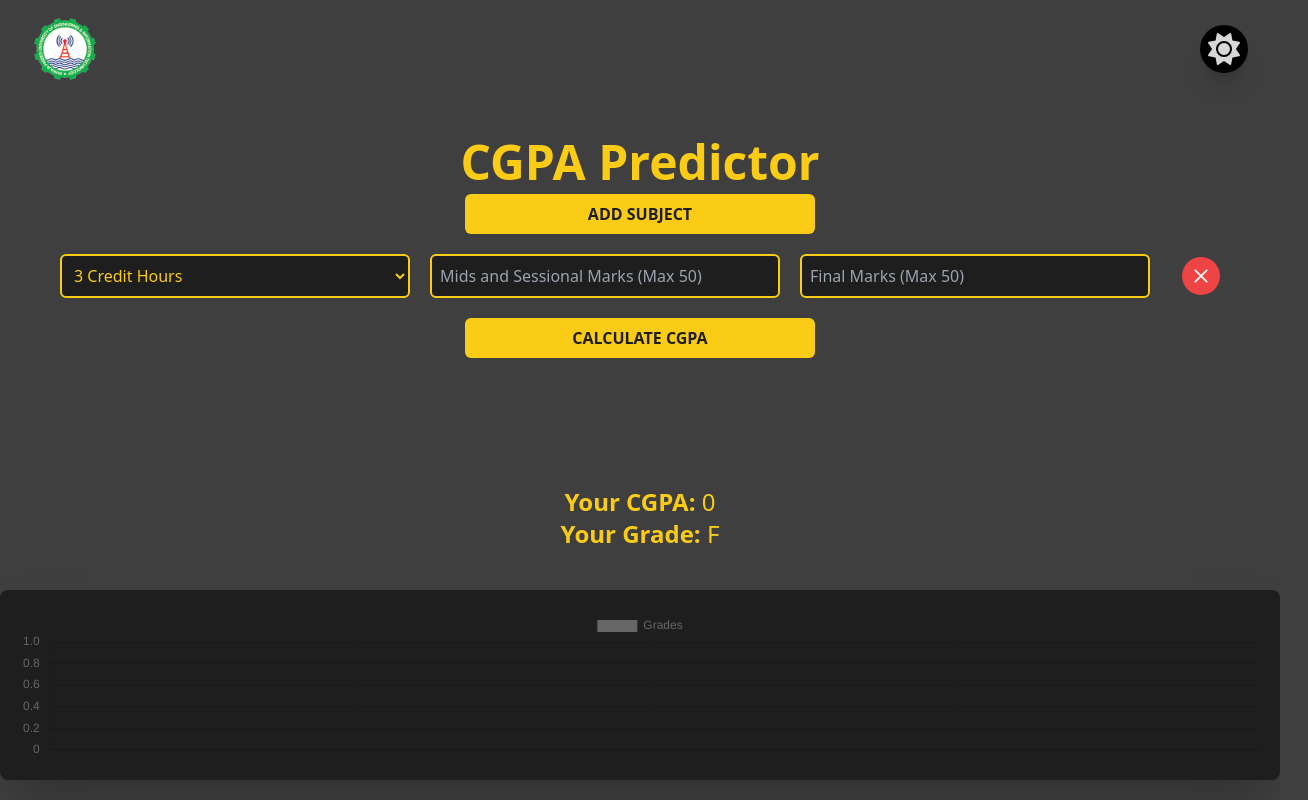
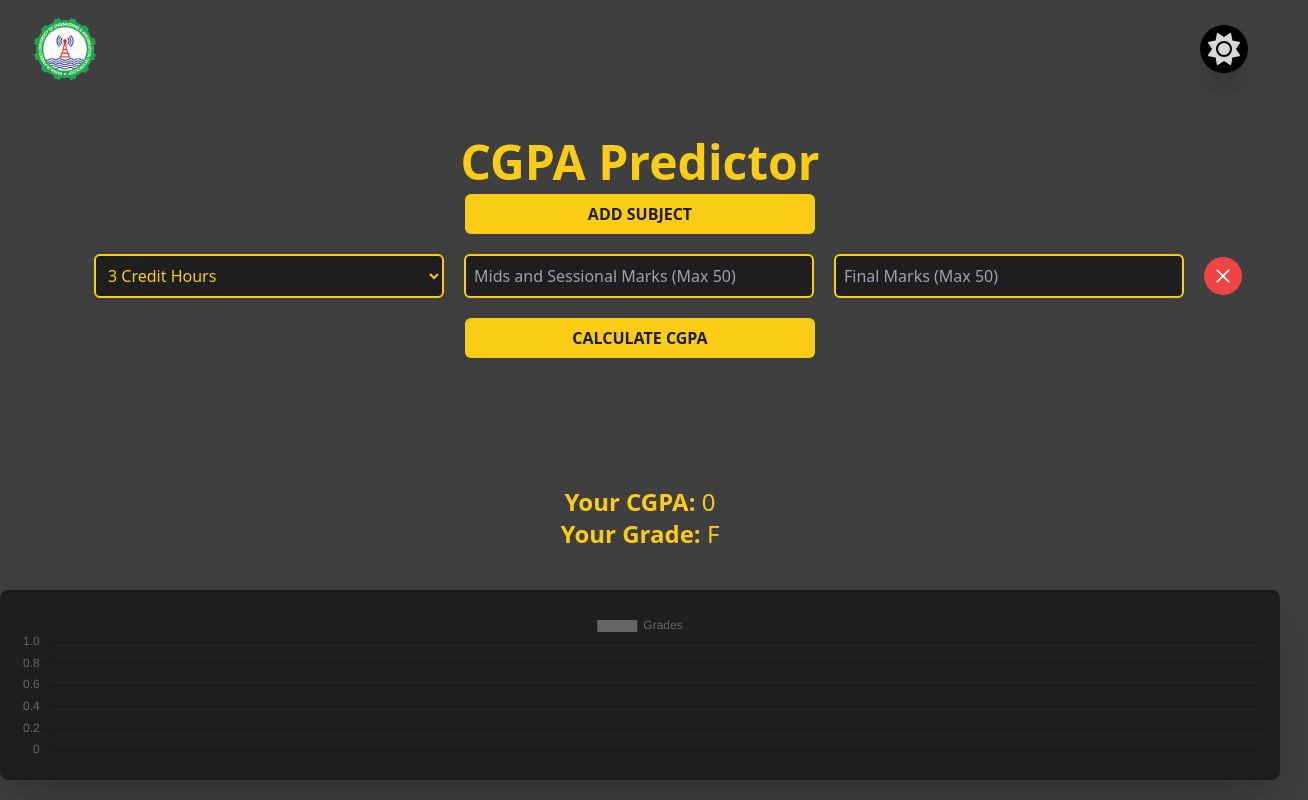
Before and after one commit to AnasIsmai1/gpa-predictor, a React (Vite) app: page / in a window 1280 px wide. Both pictures are taken after a click on the button "ADD SUBJECT". Shown: the top 800 px of the page, 1308 px wide, since content can reach past the window. Built offline with nearby package versions, Linux system fonts and the light colour scheme.

Commit message:
Anas | Error Fix ker

```diff
--- a/src/pages/Home/index.jsx
+++ b/src/pages/Home/index.jsx
@@ -163,20 +163,20 @@ const CGPAPredictor = () => {
                 {subjects.map((subject) => (
                     <div
                         key={subject.id}
-                        className="flex md:flex-row flex-col justify-center items-center gap-5 my-5"
+                        className="flex md:flex-row flex-col justify-center items-center gap-5 my-5 md:translate-x-7"
                     >
                         <select
                             value={subject.creditHours}
                             onChange={(e) =>
                                 handleInputChange(subject.id, "creditHours", e.target.value)
                             }
-                            className="w-[350px]  min-w-[50px] flex-shrink-0 p-2 border-2 border-yellow-400 dark:border-yellow-400 rounded-md bg-gray-100 dark:bg-[#1e1e1e] text-[#1e1e1e] dark:text-yellow-400 focus:outline-none focus:border-white focus:transform focus:scale-105 scale-100 transition-all md:order-1 order-4"
+                            className="w-[350px] flex-shrink-0 p-2 border-2 border-yellow-400 dark:border-yellow-400 rounded-md bg-gray-100 dark:bg-[#1e1e1e] text-[#1e1e1e] dark:text-yellow-400 focus:outline-none focus:border-white focus:transform focus:scale-105 scale-100 transition-all md:order-1 order-4"
                         >
                             <option value={1}>1 Credit Hour</option>
                             <option value={2}>2 Credit Hours</option>
                             <option value={3}>3 Credit Hours</option>
                         </select>
-                        <div className="flex flex-row gap-5 order-2">
+
                         <input
                             type="number"
                             placeholder="Mids and Sessional Marks (Max 50)"
@@ -184,7 +184,7 @@ const CGPAPredictor = () => {
                             onChange={(e) =>
                                 handleInputChange(subject.id, "mid", e.target.value)
                             }
-                                className="md:w-[350px] w-fit p-2 border-2 border-yellow-400 dark:border-yellow-400 rounded-md bg-gray-100 dark:bg-[#1e1e1e] text-[#1e1e1e] dark:text-yellow-400 focus:outline-none focus:border-white focus:transform focus:scale-105 transition-all order-2 md:order-2"
+                            className="w-[350px] p-2 border-2 border-yellow-400 dark:border-yellow-400 rounded-md bg-gray-100 dark:bg-[#1e1e1e] text-[#1e1e1e] dark:text-yellow-400 focus:outline-none focus:border-white focus:transform focus:scale-105 transition-all order-2 md:order-2"
                         />
                         <input
                             type="number"
@@ -193,11 +193,11 @@ const CGPAPredictor = () => {
                             onChange={(e) =>
                                 handleInputChange(subject.id, "final", e.target.value)
                             }
-                                className="md:w-[350px] w-fit p-2 border-2 border-yellow-400 dark:border-yellow-400 rounded-md bg-gray-100 dark:bg-[#1e1e1e] text-[#1e1e1e] dark:text-yellow-400 focus:outline-none focus:border-white focus:transform focus:scale-105 transition-all order-3 md:order-3"
+                            className="w-[350px] p-2 border-2 border-yellow-400 dark:border-yellow-400 rounded-md bg-gray-100 dark:bg-[#1e1e1e] text-[#1e1e1e] dark:text-yellow-400 focus:outline-none focus:border-white focus:transform focus:scale-105 transition-all order-3 md:order-3"
                         />
-                        </div>
+
                         <button
-                            className="bg-red-500 text-white p-2 md:rounded-full rounded-md  md:w-fit w-[350px] order-1 text-center md:ms-3 ms-0 flex items-center flex-col cursor-pointer border-none hover:bg-red-600 dark:hover:bg-red-600 transform transition-all duration-300 md:order-4"
+                            className="bg-red-500 text-white p-2 md:rounded-full rounded-md  md:w-fit w-[350px] order-1 text-center flex items-center flex-col cursor-pointer border-none hover:bg-red-600 dark:hover:bg-red-600 transform transition-all duration-300 md:order-4"
                             onClick={() => handleDeleteSubject(subject.id)}
                         >
                             <RxCross2 size={22} />
```
Lines whose indentation alone changed are shown as unchanged.
